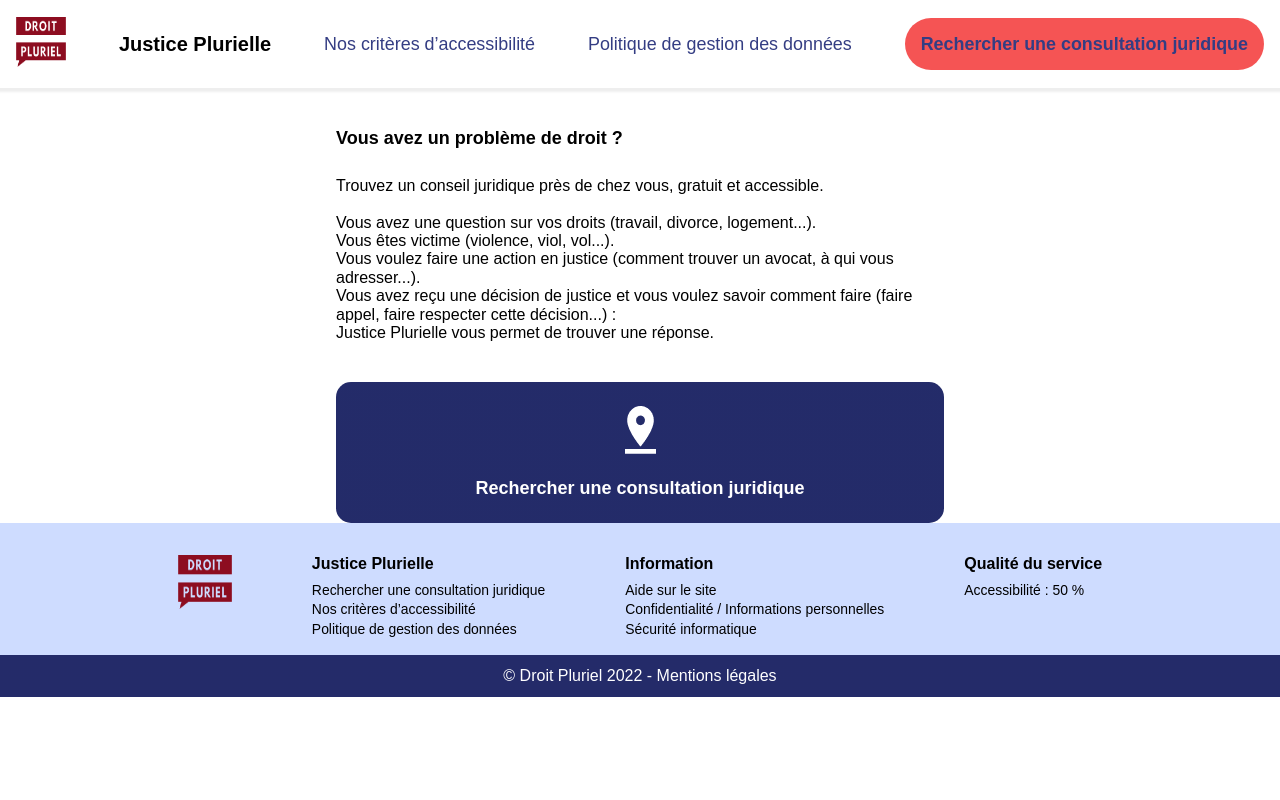
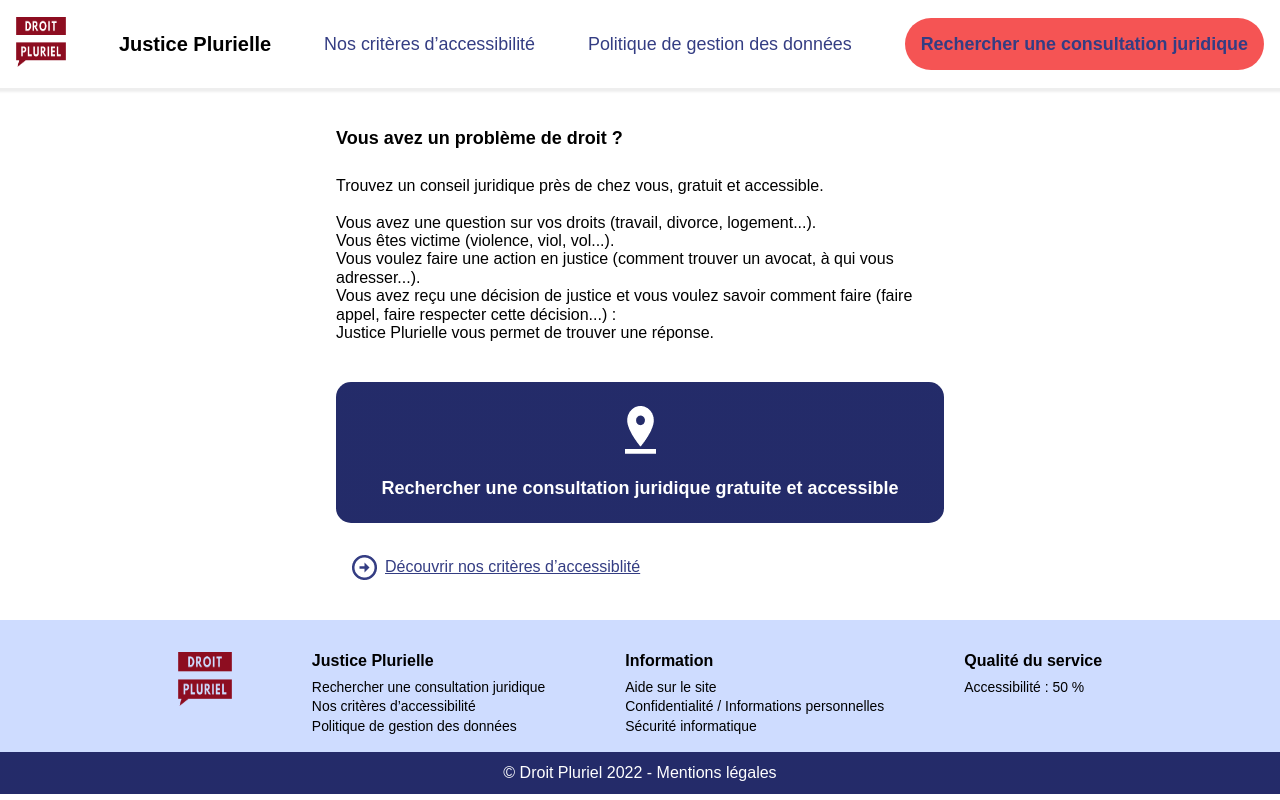
Before and after one commit to DroitPluriel-appli/justicie, a Next.js app: page / in a window 1280 px wide. Built offline with nearby package versions, Linux system fonts and the light colour scheme.

Commit message:
Add link "Découvrir nos critères d'accessibilité"

```diff
--- a/components/Accueil/Accueil.module.css
+++ b/components/Accueil/Accueil.module.css
@@ -14,11 +14,24 @@
   display: flex;
   flex-direction: column;
   font-weight: bold;
+  margin-bottom: 1rem;
   padding: 1.5rem;
 }
 
 .recherche img {
   padding-bottom: 1.5rem;
+}
+
+.criteres {
+  align-items: center;
+  display: flex;
+  font-size: 0.875rem;
+  margin-bottom: 1.5rem;
+  text-decoration: underline;
+}
+
+.criteres img {
+  margin-right: 0.5rem;
 }
 
 @media (min-width: 36em) {
@@ -33,5 +46,12 @@
 
   .recherche {
     font-size: 1.125rem;
+    margin-bottom: 2rem;
+  }
+
+  .criteres {
+    font-size: initial;
+    margin-bottom: 2.5rem;
+    margin-left: 1rem;
   }
 }
--- a/components/Accueil/Accueil.tsx
+++ b/components/Accueil/Accueil.tsx
@@ -4,6 +4,7 @@
 
 import { useDependencies } from '../../configuration/useDependencies'
 import styles from './Accueil.module.css'
+import ArrowIcon from './arrow_icon.png'
 import MapPinIcon from './map_pin_icon.png'
 
 export default function Accueil(): ReactElement {
@@ -44,8 +45,20 @@
           width="31"
         />
         <span>
-          {wording.RECHERCHER_UNE_CONSULTATION_JURIDIQUE}
+          {wording.RECHERCHER_UNE_CONSULTATION_JURIDIQUE_GRATUITE_ET_ACCESSIBLE}
         </span>
+      </a>
+      <a
+        className={styles.criteres}
+        href={paths.NOS_CRITERES_D_ACCESSIBILITE}
+      >
+        <Image
+          alt=""
+          height="25"
+          src={ArrowIcon}
+          width="25"
+        />
+        {wording.DECOUVRIR_NOS_CRITERES}
       </a>
     </>
   )
--- a/configuration/wording/Wording.tsx
+++ b/configuration/wording/Wording.tsx
@@ -8,6 +8,8 @@
   readonly VOUS_VOULEZ_FAIRE_UNE_ACTION_EN_JUSTICE: string
   readonly VOUS_AVEZ_RECU_UNE_DECISION: string
   readonly JUSTICE_PLURIELLE_VOUS_PERMET: string
+  readonly RECHERCHER_UNE_CONSULTATION_JURIDIQUE_GRATUITE_ET_ACCESSIBLE: string
+  readonly DECOUVRIR_NOS_CRITERES: string
 
   // Rechercher un lieu de droit
   readonly TITLE_PAGE_RECHERCHER_UNE_CONSULTATION_JURIDIQUE: string
--- a/configuration/wording/WordingFr.tsx
+++ b/configuration/wording/WordingFr.tsx
@@ -11,7 +11,8 @@
   readonly VOUS_VOULEZ_FAIRE_UNE_ACTION_EN_JUSTICE: string = 'Vous voulez faire une action en justice (comment trouver un avocat, à qui vous adresser...).'
   readonly VOUS_AVEZ_RECU_UNE_DECISION: string = 'Vous avez reçu une décision de justice et vous voulez savoir comment faire (faire appel, faire respecter cette décision...) :'
   readonly JUSTICE_PLURIELLE_VOUS_PERMET: string = 'Justice Plurielle vous permet de trouver une réponse.'
-  readonly RECHERCHER_UNE_CONSULTATION_JURIDIQUE: string = 'Rechercher une consultation juridique gratuite et accessible'
+  readonly RECHERCHER_UNE_CONSULTATION_JURIDIQUE_GRATUITE_ET_ACCESSIBLE: string = 'Rechercher une consultation juridique gratuite et accessible'
+  readonly DECOUVRIR_NOS_CRITERES: string = 'Découvrir nos critères d’accessiblité'
 
   // Rechercher un lieu de droit
   readonly TITLE_PAGE_RECHERCHER_UNE_CONSULTATION_JURIDIQUE: string = 'Rechercher une consultation juridique'
```
Also changed, not shown: components/Accueil/arrow_icon.png (added), 1 other file (tests, documents, lock files or other folders).
